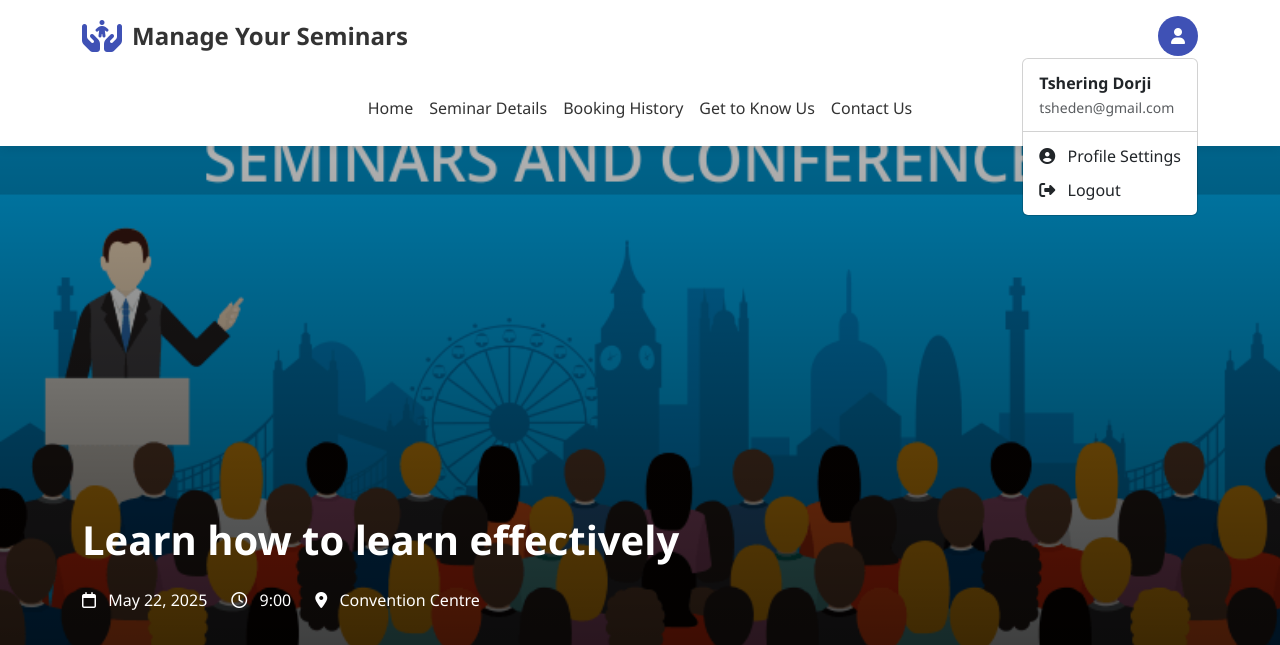
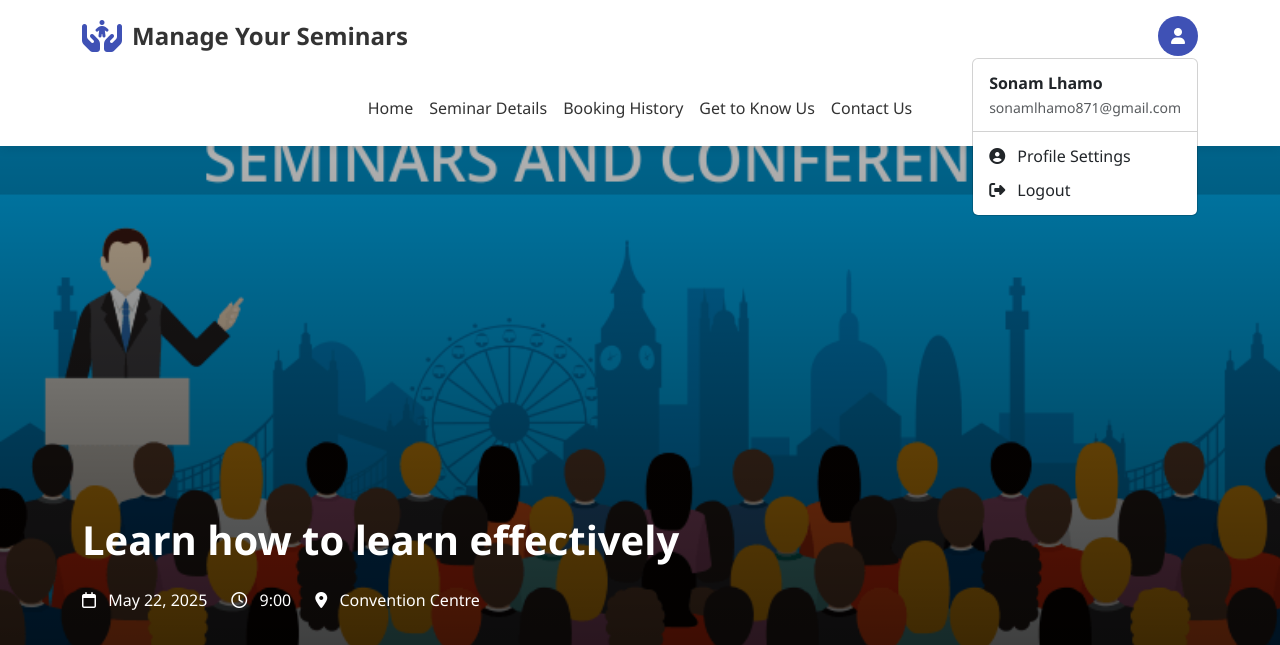
Before and after one commit to riyaamurdhani/group9-IAB207, a Flask app: template lab207_a3_grp_9/app/templates/event-details-learn-how-to-learn.html in a window 1280 px wide, after a click that opens the changed part. Shown: the top 645 px of the page. Run offline with Flask 3, Linux system fonts and the light colour scheme; the template is opened without the code that fills it, so the values that code supplies are empty; parts of the project's set-up code (start-up, migrations or seed data) failed here and were passed over; some libraries are stand-ins or nearby versions.

Commit message:
Update event-details-learn-how-to-learn.html

```diff
--- a/lab207_a3_grp_9/app/templates/event-details-learn-how-to-learn.html
+++ b/lab207_a3_grp_9/app/templates/event-details-learn-how-to-learn.html
@@ -1,5 +1,6 @@
 <!DOCTYPE html>
 <html lang="en">
+
 <head>
   <meta charset="UTF-8">
   <meta name="viewport" content="width=device-width, initial-scale=1.0">
@@ -10,6 +11,7 @@
   <link rel="stylesheet" href="https://cdnjs.cloudflare.com/ajax/libs/font-awesome/6.4.0/css/all.min.css">
   <link rel="stylesheet" href="static/style/style.css">
 </head>
+
 <body>
   <!-- Header -->
   <header class="site-header">
@@ -25,13 +27,15 @@
         <ul class="dropdown-menu dropdown-menu-end">
           <li>
             <div class="dropdown-item-text">
-              <div class="fw-bold">Tshering Dorji</div>
-              <div class="small text-muted">tsheden@gmail.com</div>
+              <div class="fw-bold">Sonam Lhamo</div>
+              <div class="small text-muted">sonamlhamo871@gmail.com</div>
             </div>
           </li>
-          <li><hr class="dropdown-divider"></li>
+          <li>
+            <hr class="dropdown-divider">
+          </li>
           <li><a class="dropdown-item" href="#"><i class="fas fa-user-circle me-2"></i> Profile Settings</a></li>
-          <li><a class="dropdown-item" href="{{ url_for('index') }}"><i class="fas fa-sign-out-alt me-2"></i> Logout</a></li>
+          <li><a class="dropdown-item" href="index.html"><i class="fas fa-sign-out-alt me-2"></i> Logout</a></li>
         </ul>
       </div>
     </div>
```
